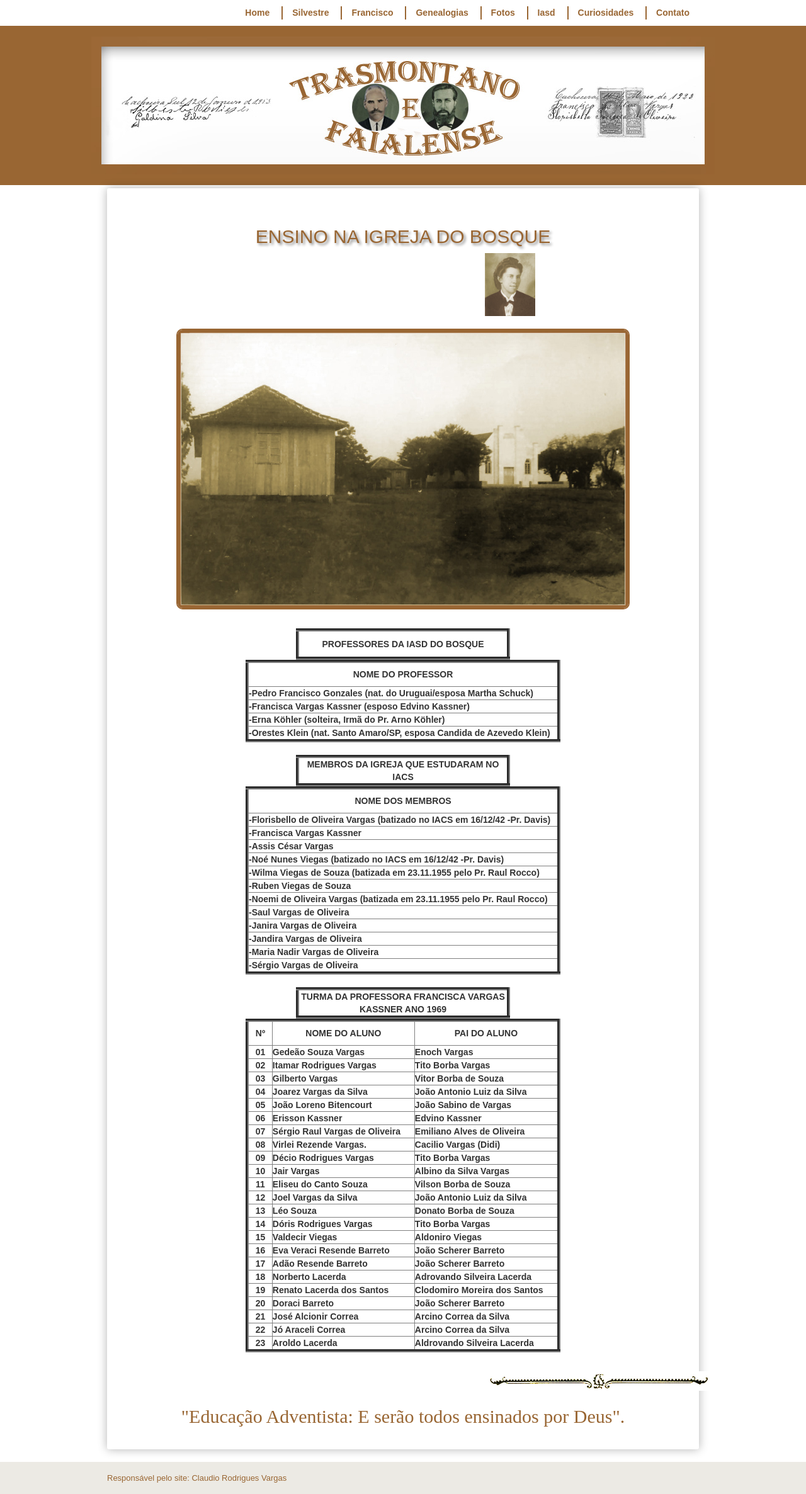
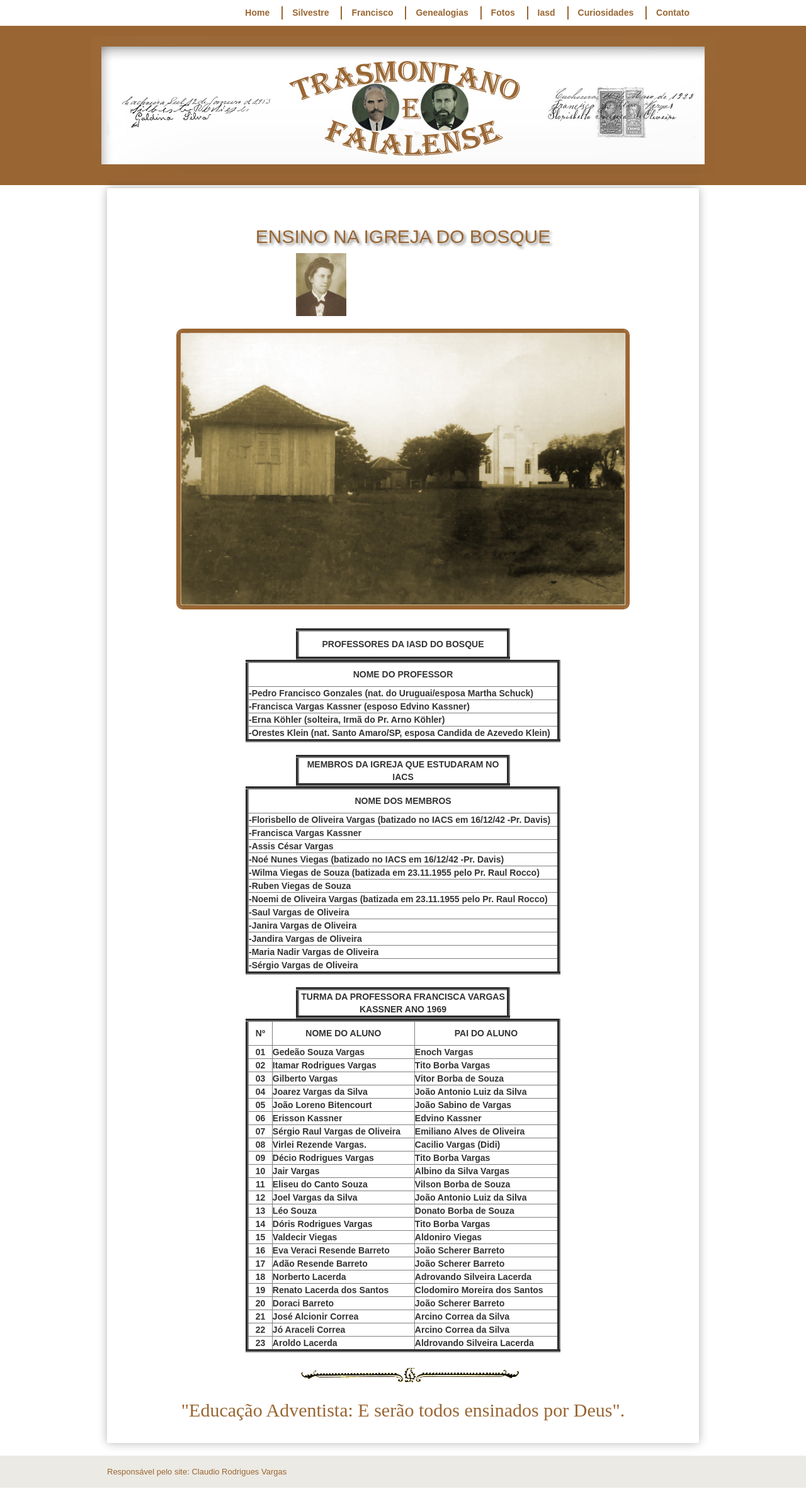
Before and after one commit to claudiovargas1955/claudiovargas1955.github.io, a Jekyll site: the page built from _pages/ensino-da-iasd-bosque.html, in a window 1280 px wide. Shown: the whole page at 63% size. Built offline with Jekyll 4.4.1, drawn with Linux system fonts in a browser that asks for light colours; some web fonts are replaced.

Commit message:
Update ensino-da-iasd-bosque.html

```diff
--- a/_pages/ensino-da-iasd-bosque.html
+++ b/_pages/ensino-da-iasd-bosque.html
@@ -106,11 +106,12 @@ figure.foto-legenda:hover figcaption {opacity: 5;
 
 .dir3{
         align: center;
-        margin-left: 540px;
-        margin-top: 10px;
-        margin-botton: 10px;
+        margin-left: 240px;
+        margin-top: 0px;
+        margin-botton: 0px;
         padding-left: 40px;
-  }
+        border-radius:#996633 solid 8px;
+
 
 tr:hover{
        background-color: #c3e6e5;
```
